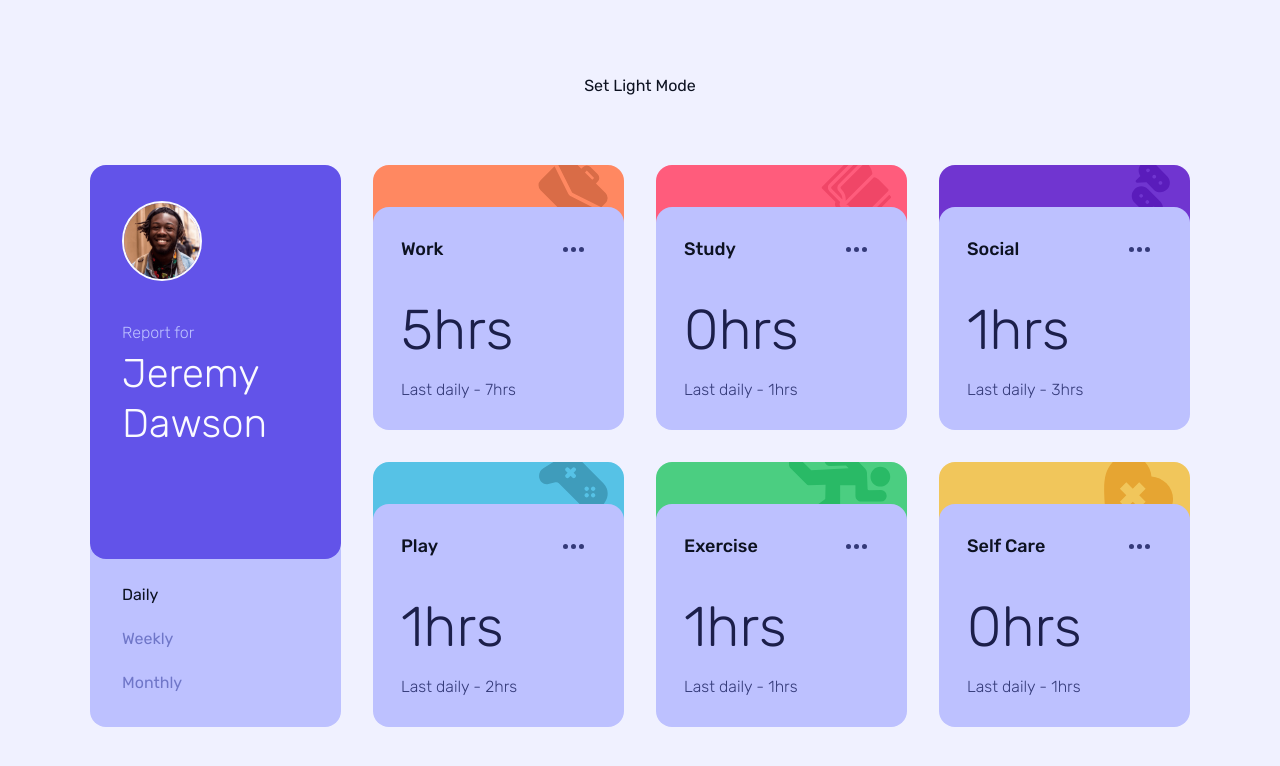
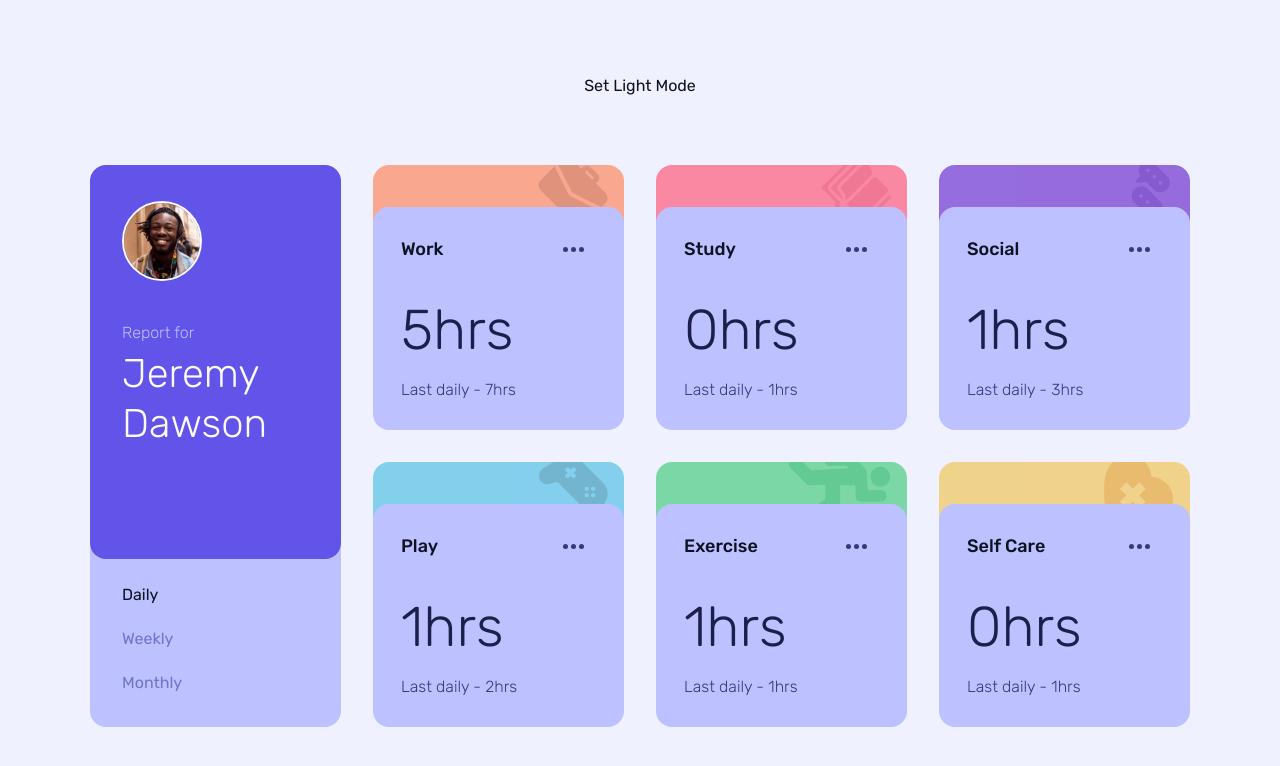
Before and after one commit to revuwem/time-tracking-dashboard, a React (Vite) app: page / in a window 1280 px wide. Shown: the top 766 px of the page. Built offline with nearby package versions, Linux system fonts and the light colour scheme.

Commit message:
feat(components): add opacity to undelayer at Card

```diff
--- a/src/components/Card/Card.tsx
+++ b/src/components/Card/Card.tsx
@@ -61,7 +61,7 @@ const Card: React.FC<CardProps> = ({ data, index = 0 }) => {
       }}
     >
       <div
-        className={`h-16 md:h-[70px] px-4 rounded flex justify-end overflow-hidden ${
+        className={`h-16 md:h-[70px] px-4 rounded flex justify-end overflow-hidden opacity-70 dark:opacity-100 ${
           bgColor[data.color]
         }`}
       >
```
